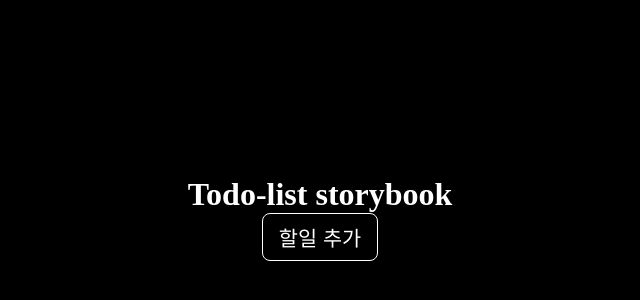
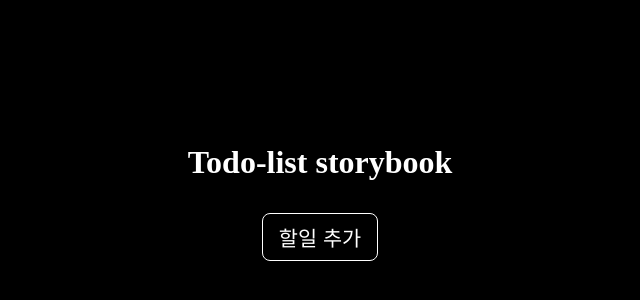
Before and after one commit to imnotmoon/todo-lists, a React (Create React App) app in the folder todo-storybook/: page / in a window 1280 px wide. Shown: the part 182-482 px from the top of the page, without its empty margins (320-960 px from the left). Built offline with nearby package versions, Linux system fonts and the light colour scheme.

Commit message:
feat: todolist item

```diff
--- a/todo-storybook/src/_components/Modal/Modal.tsx
+++ b/todo-storybook/src/_components/Modal/Modal.tsx
@@ -21,6 +21,7 @@ const Modal: React.FC<ModalProps> = ({ close }) => {
             priority: +(values.priority || '0'),
             timestamp: new Date(),
         }]);
+        close();
     }
 
     return (
--- a/todo-storybook/src/_components/TodoList/Item/TodoListItem.style.scss
+++ b/todo-storybook/src/_components/TodoList/Item/TodoListItem.style.scss
@@ -1,3 +1,12 @@
 .todoitem {
+  margin-top: 2rem;
   display: flex;
+  width: 100%;
+  height: 4rem;
+  font-size: 1.5rem;
+  gap: 2.5rem;
+
+  & .todoitem-title {
+
+  }
 }
--- a/todo-storybook/src/_components/TodoList/Item/TodoListItem.tsx
+++ b/todo-storybook/src/_components/TodoList/Item/TodoListItem.tsx
@@ -10,7 +10,9 @@ type TodoListItemProps = {
 const TodoListItem: React.FC<TodoListItemProps> = ({ item }) => {
     return (
         <div className='todoitem'>
-            <div>{item.title}</div>
+            <div className='todoitem-title'>{item.title}</div>
+            <div className='todoitem-content'>{item.content}</div>
+            <div className='todoitem-date'>{item.timestamp.toString()}</div>
         </div>
     );
 }
--- /dev/null
+++ b/todo-storybook/src/_components/TodoList/TodoList.style.scss
@@ -0,0 +1,6 @@
+.todolist-buttonframe {
+  padding: 2rem 0rem;
+  width: 100%;
+  display: flex;
+  justify-content: right;
+}
--- a/todo-storybook/src/_components/TodoList/TodoList.tsx
+++ b/todo-storybook/src/_components/TodoList/TodoList.tsx
@@ -1,6 +1,6 @@
 import React, {useCallback, useContext, useReducer} from 'react';
+import './TodoList.style.scss';
 
-// import  { useTodoListContext } from "../TodoListContext/TodoListContext";
 import { LocalTodoListContext } from "../TodoListContext";
 import { TodoType } from "./TodoList.type";
 import TodoListItem from "./Item/TodoListItem";
@@ -27,7 +27,7 @@ const TodoList: React.FC<TodoListProps> = ({}) => {
     return (
         <>
             <div>
-                <div>
+                <div className='todolist-buttonframe'>
                     <Button label='할일 추가' onClick={onClickButton}/>
                 </div>
                 <section>
```
